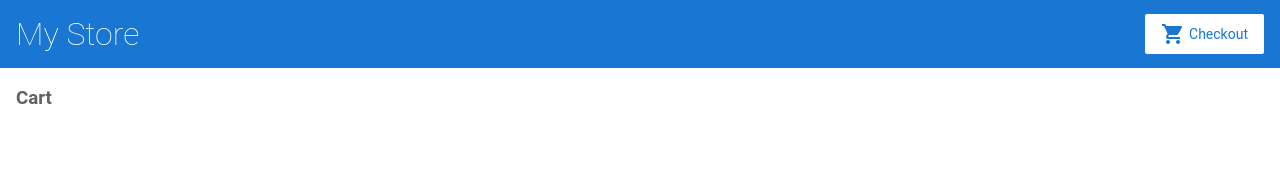
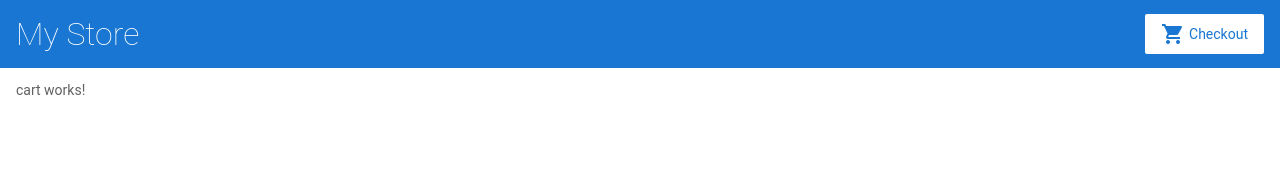
Before and after one commit to h-kaori/angular-uxsgof-tg5dcy, an Angular app: page /cart in a window 1280 px wide. Shown: the top 172 px of the page. Built offline with nearby package versions, Linux system fonts and the light colour scheme.

Commit message:
2 files modified

```diff
--- a/src/app/cart/cart.component.html
+++ b/src/app/cart/cart.component.html
@@ -1,5 +1 @@
-<h3>Cart</h3>
-<div class="cart-item" *ngFor="let item of items">
-  <span>{{ item.name }}</span>
-  <span>{{ item.price | currency }}</span>
-</div>
+<p>cart works!</p>
--- a/src/app/cart/cart.component.ts
+++ b/src/app/cart/cart.component.ts
@@ -7,6 +7,8 @@ import { CartService } from '../cart.service';
   styleUrls: ['./cart.component.css'],
 })
 export class CartComponent {
+
   items = this.cartService.getItems();
+
   constructor(private cartService: CartService) {}
 }
```
